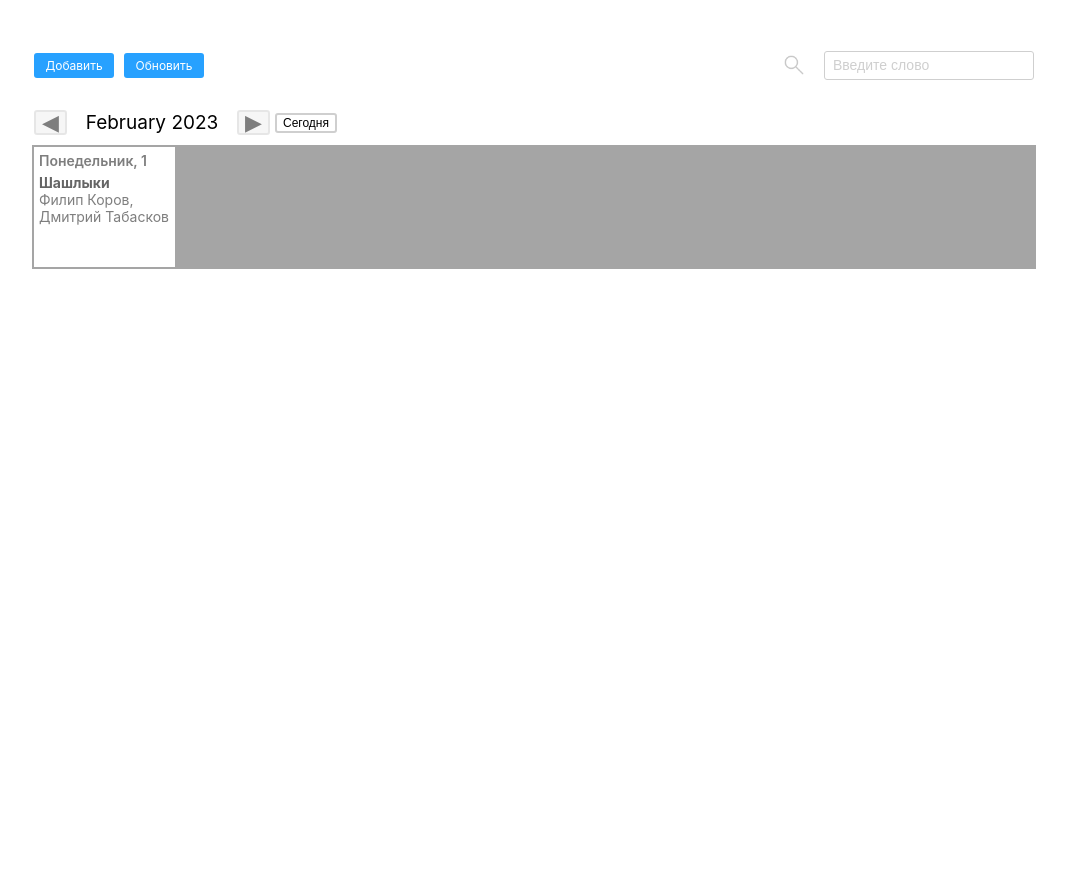
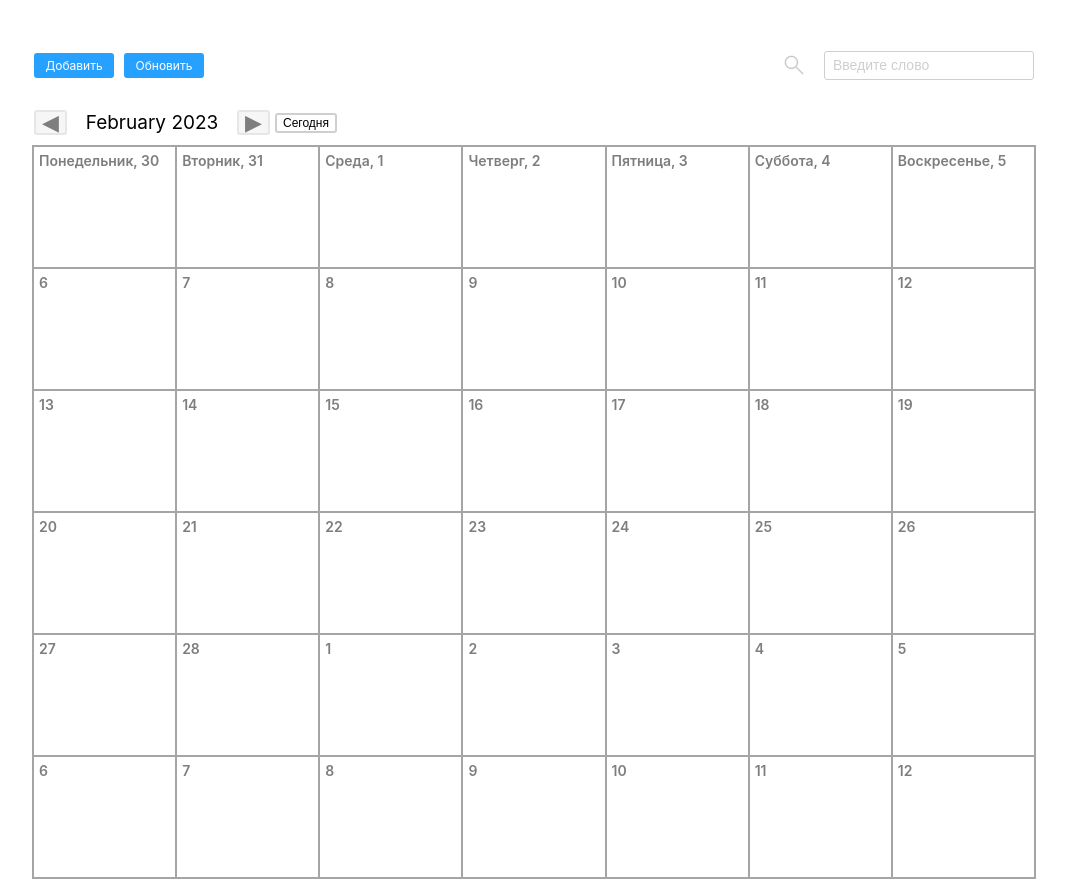
Before and after one commit to NatalyMaxi/calendar, a React (Create React App) app: page /calendar in a window 1280 px wide. Shown: the top 879 px of the page, without its empty margins (186-1253 px from the left). Before the commit the page ends 800 px from the top, so only its background shows below. Built offline with nearby package versions, Linux system fonts and the light colour scheme.

Commit message:
Реализовать отображения дней компонента DaysGrid

```diff
--- a/src/components/DayCell/DayCell.jsx
+++ b/src/components/DayCell/DayCell.jsx
@@ -4,12 +4,12 @@ const DayCell = (props) => {
    return (
       <section className='day-element'>
          <div className='day-element__data-container'>
-            <span className='day-element__day-week'>Понедельник, </span>
-            <span className='day-element__number'>1</span>
+            <span className='day-element__day-week'>{props.dayWeek}</span>
+            <span className='day-element__number'>{props.num}</span>
          </div>
          <div className='day-element__info-container'>
-            <p className='day-element__title'>Шашлыки</p>
-            <p className='day-element__text'>Филип Коров, Дмитрий Табасков</p>
+            <p className='day-element__title'></p>
+            <p className='day-element__text'></p>
          </div>
       </section>
    );
--- a/src/components/DaysGrid/DaysGrid.jsx
+++ b/src/components/DaysGrid/DaysGrid.jsx
@@ -1,10 +1,27 @@
+import dateFns from "date-fns";
 import DayCell from '../DayCell/DayCell';
 import './DaysGrid.css';
 
 const DaysGrid = (props) => {
+   const monthStart = dateFns.startOfMonth(props.currentDate);
+   const startDate = dateFns.startOfWeek(monthStart);
+   const arrayDaysWeek = ['Понедельник', 'Вторник', 'Среда', 'Четверг', 'Пятница', 'Суббота', 'Воскресенье',]
+   const daysArray = [...Array(42)].map((el, i) => dateFns.addDays(startDate, i + 1))
+   const newDaysArray = Object(daysArray)
+
    return (
       <section className='content'>
-         <DayCell />
+         {
+            newDaysArray.map((el, index) => {
+               let formattedDate = dateFns.format(el, "D")
+               if (index < 7) {
+                  // let dayWeek = (dateFns.format(dateFns.addDays(firstDayOfWeek, index +1), "dddd")) //английский язык
+                  return <DayCell num={formattedDate} dayWeek={arrayDaysWeek[index] + ', '} key={index} />
+                  // return <DayCell num={formattedDate} dayWeek={dayWeek + ', '} key={index} /> //английский язык
+               }
+               return <DayCell num={formattedDate} dayWeek={''} key={index} />
+            })
+         }
       </section>
    );
 };
```
